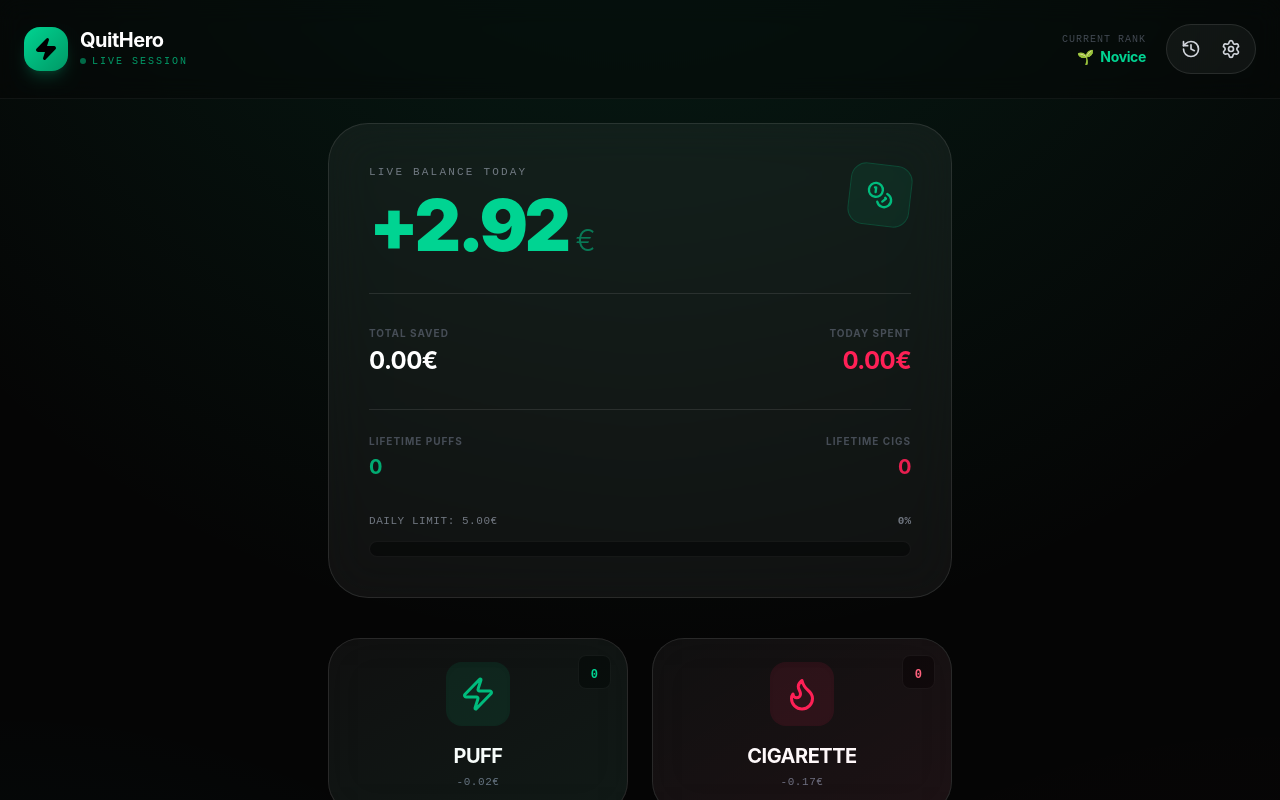
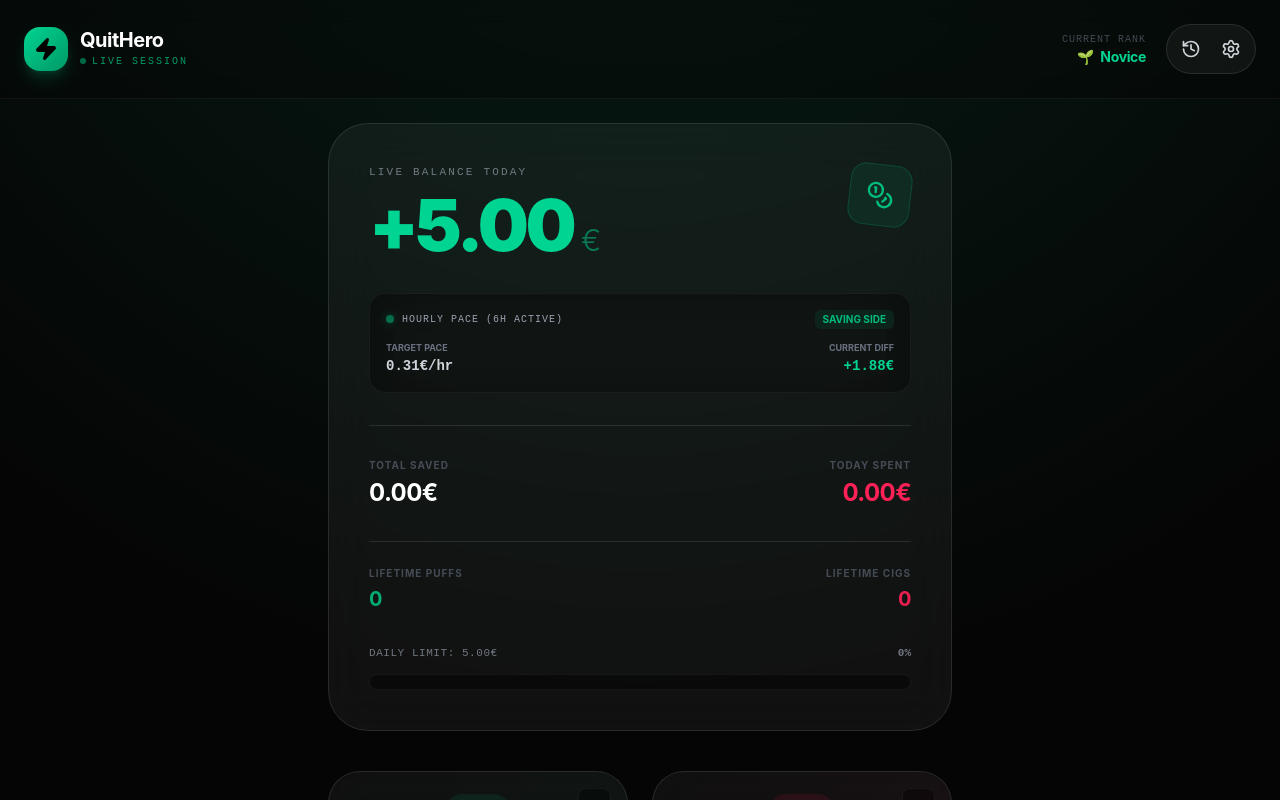
Before and after one commit to magnificolv/QuitHero, a React (Vite) app: page / in a window 1280 px wide. Both pictures are taken after a click on the button "START JOURNEY". Shown: the top 800 px of the page. Built offline with nearby package versions, Linux system fonts and the light colour scheme.

Commit message:
feat: Adjust financial calculations for active hours
Refactors financial calculations to use a fixed 16 active hours per day for hourly rate derivation. Also, improves `totalSaved` calculation to accurately reflect savings by considering individual daily spending and the number of non-event days.

```diff
--- a/src/App.tsx
+++ b/src/App.tsx
@@ -100,8 +100,10 @@ export default function App() {
 
   // Calculations
   const dailyBudget = useMemo(() => settings.monthlyBudget / 30, [settings.monthlyBudget]);
-  const hourlyBudget = useMemo(() => dailyBudget / 24, [dailyBudget]);
-  const secondBudget = useMemo(() => hourlyBudget / 3600, [hourlyBudget]);
+
+  // 16 hours active day as requested
+  const activeHoursPerDay = 16;
+  const hourlyRate = useMemo(() => dailyBudget / activeHoursPerDay, [dailyBudget]);
 
   // Cost per unit based on baseline
   const totalUnitsPerDay = useMemo(() =>
@@ -138,12 +140,53 @@ export default function App() {
 
   const totalSaved = useMemo(() => {
     if (events.length === 0) return 0;
-    const firstEvent = parseISO(events[0].timestamp);
-    const daysSinceStart = Math.max(1, Math.ceil((new Date().getTime() - firstEvent.getTime()) / (1000 * 60 * 60 * 24)));
-    const expectedSpend = daysSinceStart * dailyBudget;
-    const actualSpend = events.reduce((acc, e) => acc + e.cost, 0);
-    return expectedSpend - actualSpend;
+
+    // Group events by day to calculate past days savings
+    const eventsByDay: { [key: string]: number } = {};
+    events.forEach(e => {
+      const dayKey = format(parseISO(e.timestamp), 'yyyy-MM-dd');
+      eventsByDay[dayKey] = (eventsByDay[dayKey] || 0) + e.cost;
+    });
+
+    const todayKey = format(new Date(), 'yyyy-MM-dd');
+    const pastDays = Object.keys(eventsByDay).filter(day => day < todayKey);
+
+    // Sum up (dailyBudget - daySpent) for all past days
+    const pastSavings = pastDays.reduce((acc, day) => acc + (dailyBudget - eventsByDay[day]), 0);
+
+    // Also account for days where NO events happened (pure savings)
+    const firstEventDate = startOfDay(parseISO(events[0].timestamp));
+    const todayDate = startOfDay(new Date());
+    const totalDaysSinceStart = Math.max(0, Math.floor((todayDate.getTime() - firstEventDate.getTime()) / (1000 * 60 * 60 * 24)));
+
+    // If there were days with 0 events, they won't be in pastDays keys
+    // Total past days = totalDaysSinceStart
+    const daysWithEvents = pastDays.length;
+    const daysWithoutEvents = Math.max(0, totalDaysSinceStart - daysWithEvents);
+
+    return pastSavings + (daysWithoutEvents * dailyBudget);
   }, [events, dailyBudget]);
+
+  const liveBalance = useMemo(() => dailyBudget - todaySpent, [dailyBudget, todaySpent]);
+
+  // Hourly Rate Meter Logic
+  const hourlyStatus = useMemo(() => {
+    const now = new Date();
+    const start = startOfDay(now);
+    // Assume active day starts at 08:00
+    const wakeupHour = 8;
+    const currentHour = now.getHours();
+    const hoursActiveSoFar = Math.max(0, Math.min(activeHoursPerDay, currentHour - wakeupHour));
+
+    const targetSpentSoFar = hoursActiveSoFar * hourlyRate;
+    const diff = targetSpentSoFar - todaySpent;
+
+    return {
+      diff,
+      isSaving: diff >= 0,
+      hoursActive: hoursActiveSoFar
+    };
+  }, [todaySpent, hourlyRate]);
 
   const level = useMemo(() => {
     const saved = Math.max(0, totalSaved);
@@ -153,21 +196,6 @@ export default function App() {
     if (saved < 500) return { name: 'Wealthy', icon: '💎', next: 500 };
     return { name: 'QuitHero Legend', icon: '👑', next: Infinity };
   }, [totalSaved]);
-
-  // Live Savings Ticker
-  const [liveSavings, setLiveSavings] = useState(0);
-
-  useEffect(() => {
-    const interval = setInterval(() => {
-      // Calculate how much "budget" has passed since the start of the day
-      const now = new Date();
-      const start = startOfDay(now);
-      const secondsPassed = (now.getTime() - start.getTime()) / 1000;
-      const budgetAccrued = secondsPassed * secondBudget;
-      setLiveSavings(budgetAccrued - todaySpent);
-    }, 100);
-    return () => clearInterval(interval);
-  }, [secondBudget, todaySpent]);
 
   const addEvent = (type: 'puff' | 'cigarette') => {
     const newEvent: UsageEvent = {
@@ -323,15 +351,15 @@ export default function App() {
                 <p className="text-[11px] font-mono text-gray-400 uppercase tracking-[0.2em] opacity-70">Live Balance Today</p>
                 <div className="flex items-baseline gap-2">
                   <motion.h1
-                    key={liveSavings.toFixed(2)}
+                    key={liveBalance.toFixed(2)}
                     initial={{ opacity: 0, scale: 0.95 }}
                     animate={{ opacity: 1, scale: 1 }}
                     className={cn(
                       "text-7xl font-black tracking-tighter text-glow-emerald",
-                      liveSavings >= 0 ? "text-emerald-400" : "text-rose-500 text-glow-rose"
+                      liveBalance >= 0 ? "text-emerald-400" : "text-rose-500 text-glow-rose"
                     )}
                   >
-                    {liveSavings >= 0 ? '+' : ''}{liveSavings.toFixed(2)}
+                    {liveBalance >= 0 ? '+' : ''}{liveBalance.toFixed(2)}
                     <span className="text-3xl ml-2 font-light opacity-50">{settings.currency}</span>
                   </motion.h1>
                 </div>
@@ -343,6 +371,40 @@ export default function App() {
               >
                 <Coins className="w-7 h-7 text-emerald-500" />
               </motion.div>
+            </div>
+
+            {/* Hourly Rate Meter */}
+            <div className="glass-dark rounded-2xl p-4 border border-white/5 space-y-3">
+              <div className="flex justify-between items-center">
+                <div className="flex items-center gap-2">
+                  <div className={cn(
+                    "w-2 h-2 rounded-full animate-pulse",
+                    hourlyStatus.isSaving ? "bg-emerald-500 shadow-[0_0_8px_rgba(16,185,129,0.5)]" : "bg-rose-500 shadow-[0_0_8px_rgba(244,63,94,0.5)]"
+                  )} />
+                  <span className="text-[10px] font-mono text-gray-400 uppercase tracking-widest">Hourly Pace ({hourlyStatus.hoursActive}h active)</span>
+                </div>
+                <span className={cn(
+                  "text-[10px] font-bold px-2 py-0.5 rounded-md",
+                  hourlyStatus.isSaving ? "bg-emerald-500/10 text-emerald-500" : "bg-rose-500/10 text-rose-500"
+                )}>
+                  {hourlyStatus.isSaving ? 'SAVING SIDE' : 'OVERSPENDING'}
+                </span>
+              </div>
+              <div className="flex justify-between items-end">
+                <div className="space-y-0.5">
+                  <p className="text-[9px] text-gray-500 uppercase font-bold">Target Pace</p>
+                  <p className="text-sm font-mono font-bold text-gray-300">{hourlyRate.toFixed(2)}{settings.currency}/hr</p>
+                </div>
+                <div className="text-right space-y-0.5">
+                  <p className="text-[9px] text-gray-500 uppercase font-bold">Current Diff</p>
+                  <p className={cn(
+                    "text-sm font-mono font-bold",
+                    hourlyStatus.isSaving ? "text-emerald-400" : "text-rose-500"
+                  )}>
+                    {hourlyStatus.isSaving ? '+' : ''}{hourlyStatus.diff.toFixed(2)}{settings.currency}
+                  </p>
+                </div>
+              </div>
             </div>
 
             <div className="grid grid-cols-2 gap-8 pt-8 border-t border-white/10">
```
